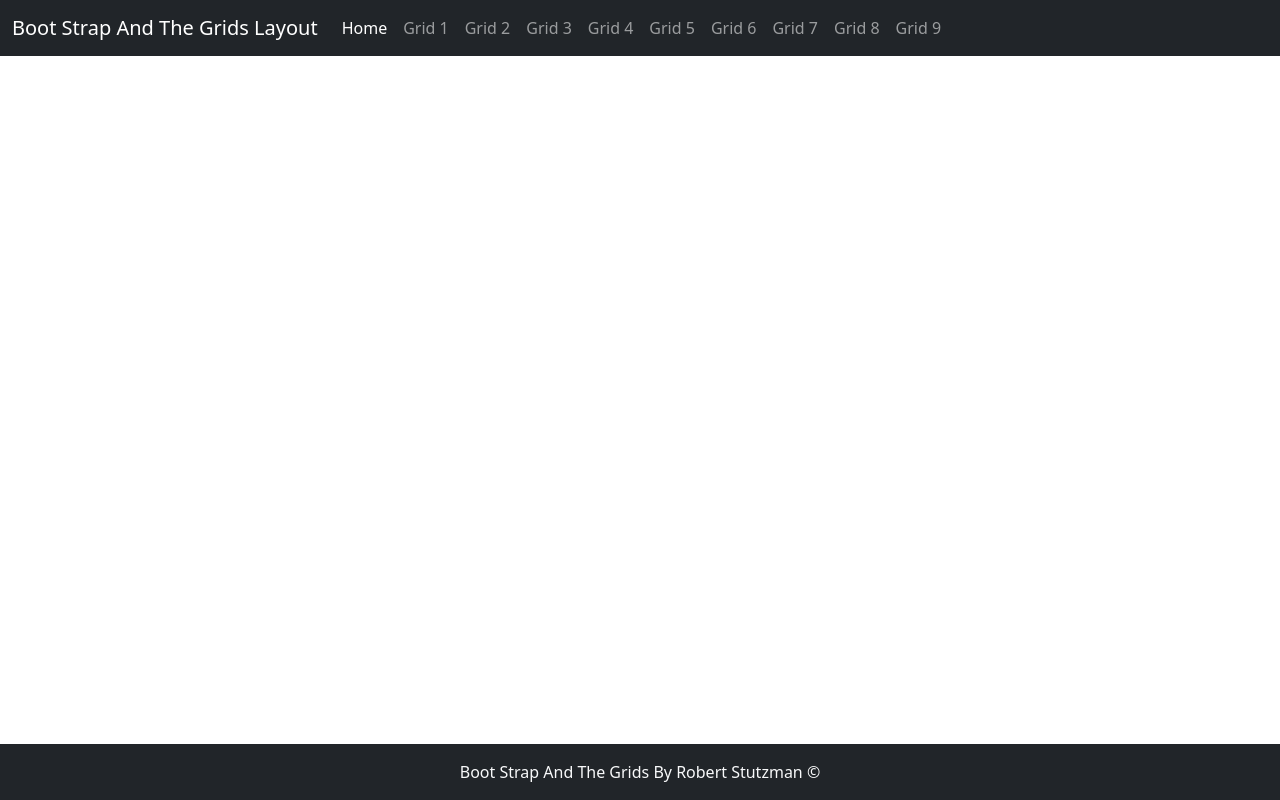
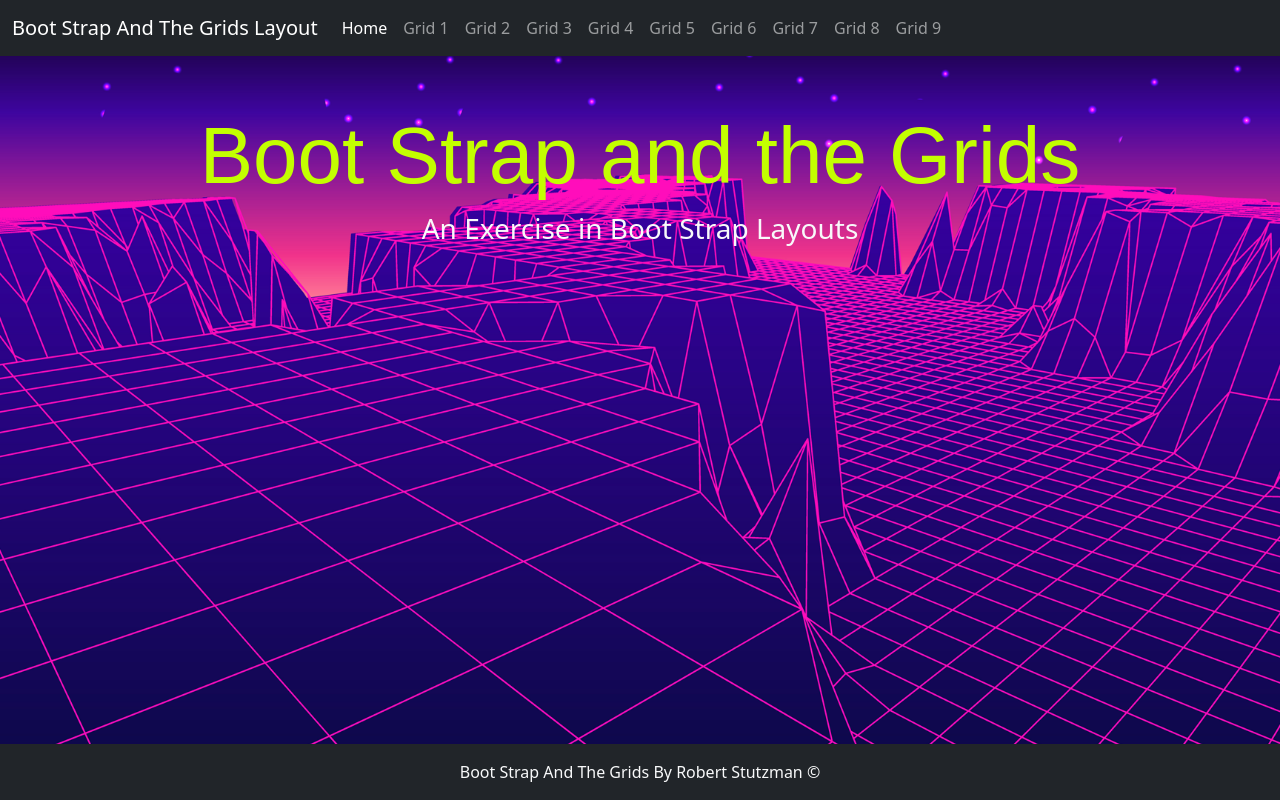
Before and after one commit to RobertStutzman/BootStrapAndTheGrids, a plain HTML site: page index.html in a window 1280 px wide. Drawn offline with nearby package versions, Linux system fonts and the light colour scheme; a web font is replaced by a local one.

Commit message:
Home page complete

```diff
--- a/css/site.css
+++ b/css/site.css
@@ -8,3 +8,18 @@ main>.container {
     bottom: 0;
     width: 100%;
 }
+.homeBG {
+    width: 100%;
+    background: url(/img/GridBG.png);
+    background-repeat: no-repeat;
+    background-position: center;
+    background-size: cover;
+    background-attachment: fixed;
+}
+.homeText {
+    font-family: modesto-open-shadow, sans-serif;
+    font-weight: 400;
+    font-style: normal;
+    color: rgb(195, 255, 0);
+
+}
--- a/index.html
+++ b/index.html
@@ -10,10 +10,11 @@
     <!-- Bootstrap CSS -->
     <link href="https://cdn.jsdelivr.net/npm/bootstrap@5.1.1/dist/css/bootstrap.min.css" rel="stylesheet"
         integrity="sha384-F3w7mX95PdgyTmZZMECAngseQB83DfGTowi0iMjiWaeVhAn4FJkqJByhZMI3AhiU" crossorigin="anonymous">
+        <link rel="stylesheet" href="https://use.typekit.net/mhj5wdi.css">
         <link rel="stylesheet" href="/css/site.css">
 </head>
 
-<body class="d-flex flex-column h-100">
+<body class="d-flex flex-column h-100 homeBG">
 
 <nav class="navbar navbar-expand-md navbar-dark fixed-top bg-dark">
     <div class="container-fluid">
@@ -60,8 +61,9 @@
 </nav>
 
     <main class="flex-shrink-0">
-       <div class="container">
-
+       <div class="container text-center mt-5">
+            <h1 class="text-center display-1 homeText">Boot Strap and the Grids</h1>
+            <h3 class="text-light">An Exercise in Boot Strap Layouts</h3>
        </div>
     </main>
     <footer class="footer mt-auto py-3 bg-dark sticky-footer">
```
Also changed, not shown: img/GridBG.png (added).
